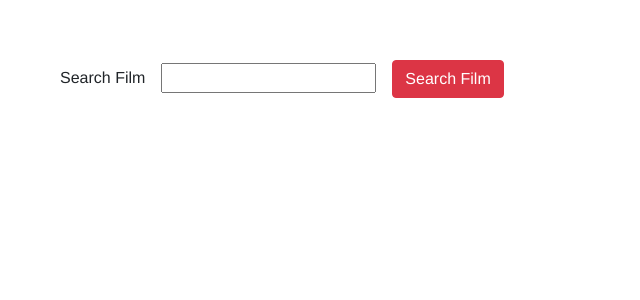
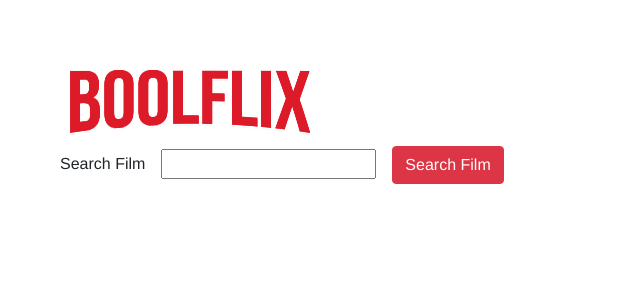
Before and after one commit to DomenicoGalileo88/vue-boolflix, a Vue app in the folder boolflix/: page / in a window 1280 px wide. Shown: the top 300 px of the page, without its empty margins (0-640 px from the left). Built offline with nearby package versions, Linux system fonts and the light colour scheme; what vue-flag-icon would draw is missing.

Commit message:
Add img and integer number

```diff
--- a/boolflix/src/App.vue
+++ b/boolflix/src/App.vue
@@ -1,32 +1,38 @@
-/* Milestone 1:
-Creare un layout base con una searchbar (una input e un button) in cui possiamo
-scrivere completamente o parzialmente il nome di un film. Possiamo, cliccando il
-bottone, cercare sull’API tutti i film che contengono ciò che ha scritto l’utente.
-Vogliamo dopo la risposta dell’API visualizzare a schermo i seguenti valori per ogni
-film trovato:
-1. Titolo
-2. Titolo Originale
-3. Lingua
-4. Voto */
+ /*Milestone 3:
+In questa milestone come prima cosa aggiungiamo la copertina del film o della serie
+al nostro elenco. Ci viene passata dall’API solo la parte finale dell’URL, questo
+perché poi potremo generare da quella porzione di URL tante dimensioni diverse.
+Dovremo prendere quindi l’URL base delle immagini di TMDB:
+https://image.tmdb.org/t/p/ per poi aggiungere la dimensione che vogliamo generare
+(troviamo tutte le dimensioni possibili a questo link:
+https://www.themoviedb.org/talk/53c11d4ec3a3684cf4006400) per poi aggiungere la
+parte finale dell’URL passata dall’API.
+Esempio di URL:
+https://image.tmdb.org/t/p/w342/wwemzKWzjKYJFfCeiB57q3r4Bcm.png
+Trasformiamo poi il voto da 1 a 10 decimale in un numero intero da 1 a 5, così da
+permetterci di stampare a schermo un numero di stelle piene che vanno da 1 a 5,
+lasciando le restanti vuote (troviamo le icone in FontAwesome).
+Arrotondiamo sempre per eccesso all’unità successiva, non gestiamo icone mezze
+piene (o mezze vuote :P)*/
 
- /*
- Milestone 2:
-Trasformiamo la stringa statica della lingua in una vera e propria bandiera della
-nazione corrispondente, gestendo il caso in cui non abbiamo la bandiera della
-nazione ritornata dall’API (le flag non ci sono in FontAwesome).
-Allarghiamo poi la ricerca anche alle serie tv. Con la stessa azione di ricerca
-dovremo prendere sia i film che corrispondono alla query, sia le serie tv, stando
-attenti ad avere alla fine dei valori simili (le serie e i film hanno campi nel JSON di
-risposta diversi, simili ma non sempre identici)
-Qui un esempio di chiamata per le serie tv:
-https://api.themoviedb.org/3/search/tv?api_key=e99307154c6dfb0b4750f6603256716d&language=it_IT&query=s
-crub
-  */
+  <script>
+  export default {
+
+  }
+  </script>
+
+  <style>
+
+  </style> */
+
+
 
 <template>
   <div id="app">
     <header>
-      <div class="logo"></div>
+      <div class="logo">
+        <img src="@/assets/img/logo_boolflix.png" alt="logo">
+      </div>
       <div class="search-film">
         <form action="">
           <label for="">Search Film</label>
@@ -45,6 +51,7 @@ crub
     <main>
       <div class="dati_movies" v-for="movie in mixed" :key="movie.id">
         <ul>
+          <li><img :src="'https://image.tmdb.org/t/p/w200/' + movie.poster_path" alt="copertina"></li>
           <li v-if="movie.title">Titolo Film: {{ movie.title }}</li>
           <li v-else>Titolo Serie: {{ movie.name }}</li>
 
@@ -81,7 +88,7 @@ crub
             Lingua: <flag iso="pt" />
           </li>
           <li v-else>Lingua: {{ movie.original_language }}</li>
-          <li>Voto: {{ movie.vote_average }}</li>
+          <li>{{Math.ceil(movie.vote_average)}}</li>
         </ul>
       </div>
 
@@ -137,6 +144,7 @@ export default {
       serie_API:
         "https://api.themoviedb.org/3/search/tv?api_key=feeebc687dcbe2134ac810d7cb75dafe&language=it_IT&query=",
         mixed: null,
+        vote: null,
     };
   },
 
@@ -159,6 +167,7 @@ export default {
         }));
     },
 
+
     /* call_API_series() {
       axios
       .get(this.serie_API + this.titolo)
@@ -169,7 +178,21 @@ export default {
     }, */
   },
 
-  mounted() {},
+  mounted() {
+
+  },
+
+ /*  computed: {
+    convertNumber(){
+      this.mixed.forEach(element => {
+        let vote = element.vote_average
+        //return console.log(Math.floor(vote));
+        let star_vote = Math.floor(vote)
+        return console.log(star_vote);
+        //return this.vote = star_vote
+      });
+    }
+  } */
 };
 </script>
 
```
Also changed, not shown: boolflix/src/assets/img/logo_boolflix.png (added).
